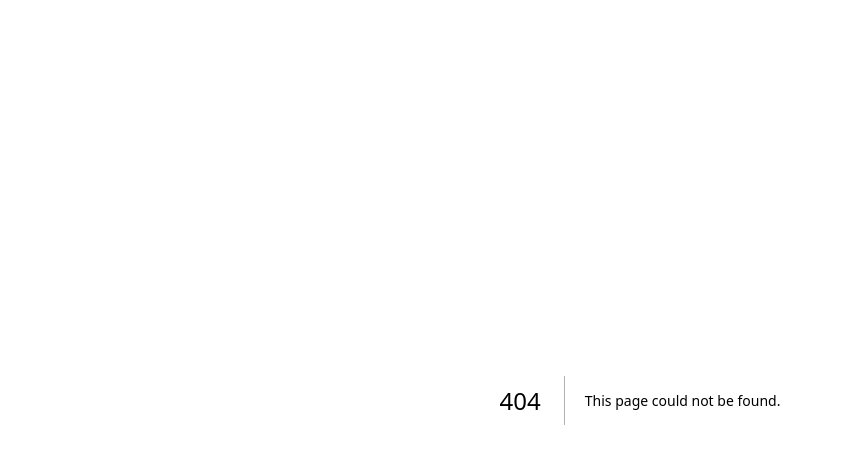
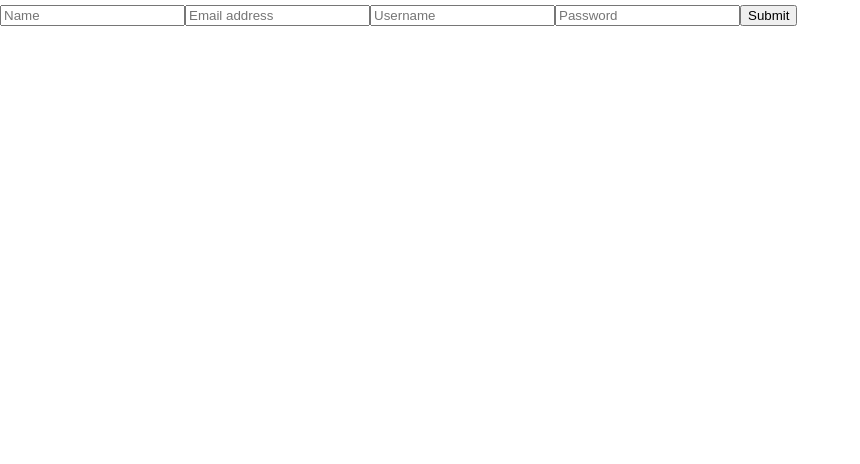
Before and after one commit to aliceswood/romcom-rater, a Next.js app: page /signup in a window 1280 px wide. Before the commit this address had no page. Shown: the top 464 px of the page, without its empty margins (0-860 px from the left). Built offline with nearby package versions, Linux system fonts and the light colour scheme.

Commit message:
Sign Up page and basic form created

```diff
--- /dev/null
+++ b/components/signup/SignUpForm.js
@@ -0,0 +1,16 @@
+const SignUpForm = ({}) => {
+
+  return (
+    <>
+      <form>
+        <input placeholder="Name" type="text"/>
+        <input placeholder="Email address" type="text"/>
+        <input placeholder="Username" type="text"/>
+        <input placeholder="Password" type="password"/>
+        <button type="submit">Submit</button>
+      </form>
+    </>
+  )
+}
+
+export default SignUpForm;
--- /dev/null
+++ b/pages/signup/index.js
@@ -0,0 +1,14 @@
+import SignUpForm from '../../components/signup/SignUpForm';
+import Head from 'next/head';
+
+
+export default function signUpPage () {
+  return (
+    <>
+    <Head>
+      <title>RomCom Rater: Sign Up</title>
+    </Head>
+    <SignUpForm/>
+    </>
+  )
+}
```
